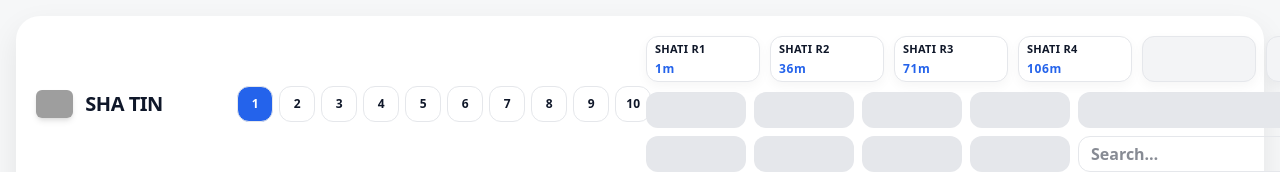
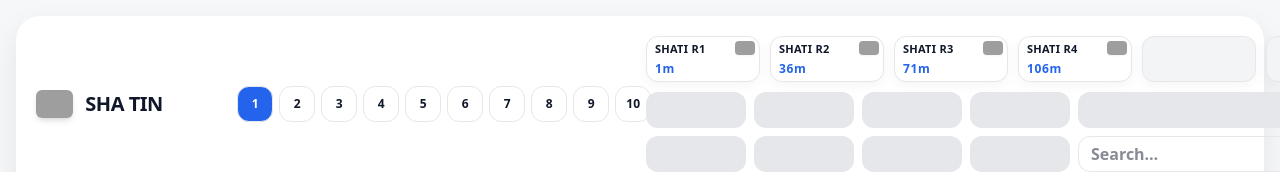
Before and after one commit to majeytunio/aion_glass_cockpit, a Next.js app: page / in a window 1280 px wide. Shown: the top 172 px of the page. Built offline with nearby package versions, Linux system fonts and the light colour scheme; grey boxes are pictures that could not be loaded.

Commit message:
New Changes Has Been Done

```diff
--- a/app/components/UpComingTile.tsx
+++ b/app/components/UpComingTile.tsx
@@ -1,3 +1,34 @@
+// 'use client';
+
+// interface UpcomingTileProps {
+//   trackCode: string;
+//   raceNo: number | string;
+//   ttm: string;
+//   countryCode?: string;
+//   isEmpty?: boolean;
+// }
+// export const UpcomingTile = ({ trackCode, raceNo, ttm, isEmpty }: UpcomingTileProps) => {
+//   if (isEmpty) {
+//     return (
+//       <div className="upcoming-tile bg-muted" />
+//     );
+//   }
+//   return (
+//     <div className="upcoming-tile">
+//       <div className="text-[11px] font-extrabold tracking-wide text-foreground">
+//         {trackCode} R{raceNo}
+//       </div>
+//       <div className="text-xs font-black tracking-wider text-primary mt-1">
+//         {ttm}
+//       </div>
+//     </div>
+//   );
+// };
+
+
+
+
+
 'use client';
 
 interface UpcomingTileProps {
@@ -7,14 +38,46 @@ interface UpcomingTileProps {
   countryCode?: string;
   isEmpty?: boolean;
 }
-export const UpcomingTile = ({ trackCode, raceNo, ttm, isEmpty }: UpcomingTileProps) => {
+
+export const UpcomingTile = ({ trackCode, raceNo, ttm, countryCode = 'HK', isEmpty }: UpcomingTileProps) => {
   if (isEmpty) {
     return (
       <div className="upcoming-tile bg-muted" />
     );
   }
+
+  // Get flag image based on country code
+  const getFlagUrl = (code: string) => {
+    switch (code) {
+      case 'HK':
+        return 'https://upload.wikimedia.org/wikipedia/commons/5/5b/Flag_of_Hong_Kong.svg';
+      case 'AU':
+        return 'https://upload.wikimedia.org/wikipedia/commons/8/88/Flag_of_Australia_%28converted%29.svg';
+      case 'UK':
+        return 'https://upload.wikimedia.org/wikipedia/commons/a/ae/Flag_of_the_United_Kingdom.svg';
+      case 'US':
+        return 'https://upload.wikimedia.org/wikipedia/commons/a/a4/Flag_of_the_United_States.svg';
+      case 'JP':
+        return 'https://upload.wikimedia.org/wikipedia/commons/9/9e/Flag_of_Japan.svg';
+      case 'SA':
+        return 'https://upload.wikimedia.org/wikipedia/commons/0/0d/Flag_of_South_Africa.svg';
+      default:
+        return 'https://upload.wikimedia.org/wikipedia/commons/5/5b/Flag_of_Hong_Kong.svg';
+    }
+  };
+
   return (
-    <div className="upcoming-tile">
+    <div className="upcoming-tile relative">
+      {/* Country Flag - Top Right Corner */}
+      <div className="absolute top-1 right-1">
+        <img
+          src={getFlagUrl(countryCode)}
+          alt={`${countryCode} Flag`}
+          className="w-5 h-3.5 rounded-sm shadow-xs object-cover"
+        />
+      </div>
+
+      {/* Race Details */}
       <div className="text-[11px] font-extrabold tracking-wide text-foreground">
         {trackCode} R{raceNo}
       </div>
```
